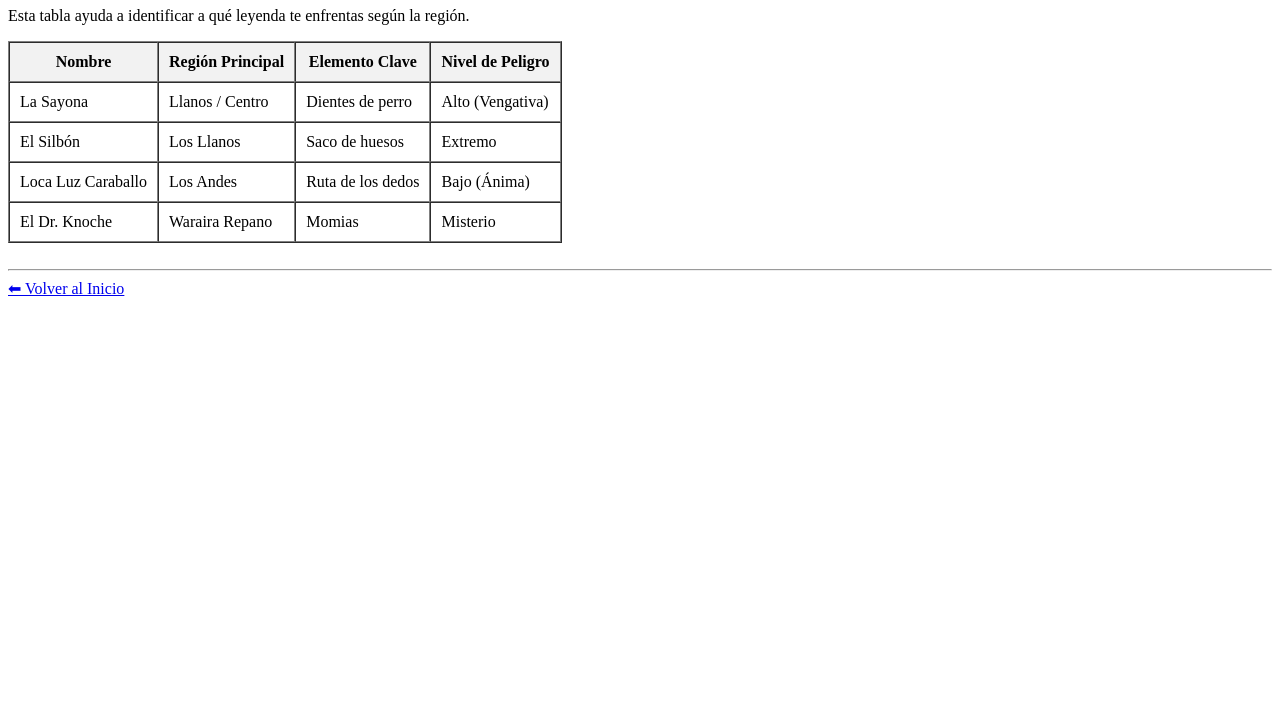
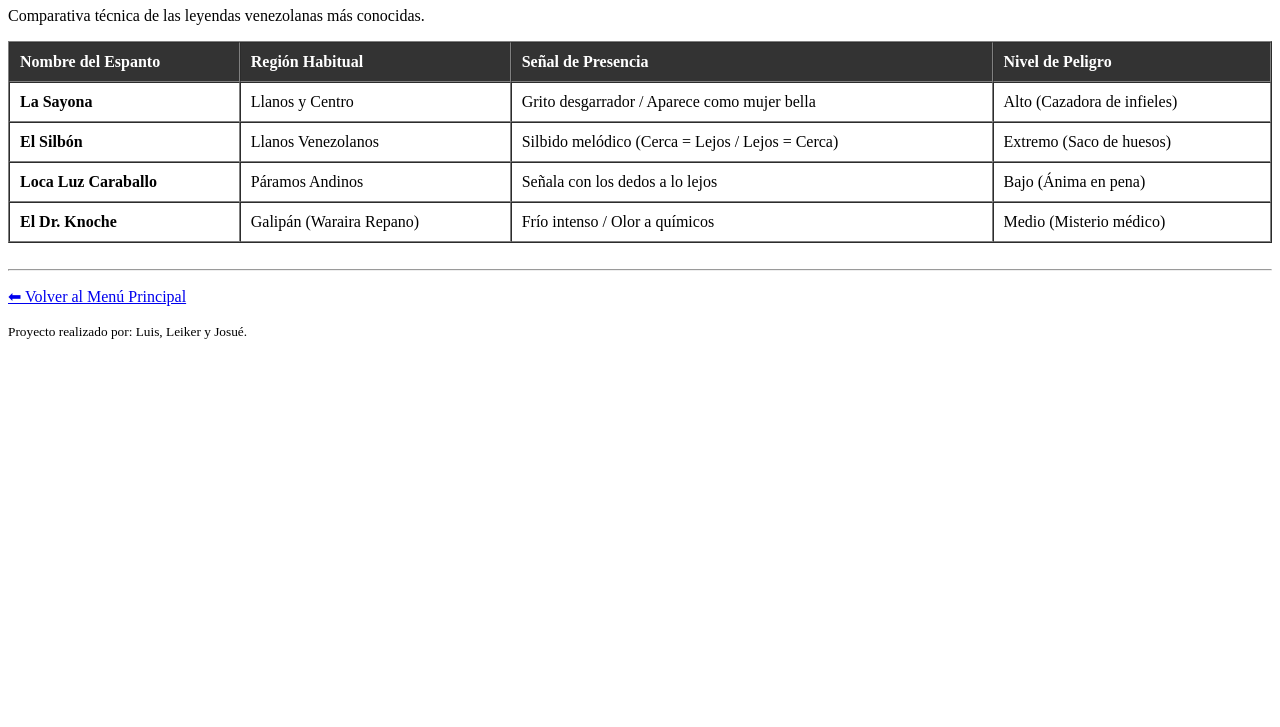
Before and after one commit to Hitori6756/Proyecto-Mitos-Leyendas, a plain HTML site: page tabla.html in a window 1280 px wide. Shown: the part 73-800 px from the top of the page. Drawn offline with Linux system fonts and the light colour scheme.

Commit message:
Update tabla.html with new title and content

```diff
--- a/tabla.html
+++ b/tabla.html
@@ -2,51 +2,56 @@
 <html lang="es">
 <head>
     <meta charset="UTF-8">
-    <title>Comparativa de Leyendas</title>
+    <meta name="viewport" content="width=device-width, initial-scale=1.0">
+    <title>Tabla Comparativa - Mitos de Venezuela</title>
 </head>
 <body>
-    <h1>Resumen de Espantos Venezolanos</h1>
-    <p>Esta tabla ayuda a identificar a qué leyenda te enfrentas según la región.</p>
+    <h1>Resumen de Apariciones y Peligro</h1>
+    <p>Comparativa técnica de las leyendas venezolanas más conocidas.</p>
 
-    <table border="1" cellpadding="10" cellspacing="0">
+    <table border="1" cellpadding="10" cellspacing="0" style="width: 100%; text-align: left;">
         <thead>
-            <tr style="background-color: #f2f2f2;">
-                <th>Nombre</th>
-                <th>Región Principal</th>
-                <th>Elemento Clave</th>
+            <tr style="background-color: #333; color: white;">
+                <th>Nombre del Espanto</th>
+                <th>Región Habitual</th>
+                <th>Señal de Presencia</th>
                 <th>Nivel de Peligro</th>
             </tr>
         </thead>
         <tbody>
             <tr>
-                <td>La Sayona</td>
-                <td>Llanos / Centro</td>
-                <td>Dientes de perro</td>
-                <td>Alto (Vengativa)</td>
+                <td><strong>La Sayona</strong></td>
+                <td>Llanos y Centro</td>
+                <td>Grito desgarrador / Aparece como mujer bella</td>
+                <td>Alto (Cazadora de infieles)</td>
             </tr>
             <tr>
-                <td>El Silbón</td>
-                <td>Los Llanos</td>
-                <td>Saco de huesos</td>
-                <td>Extremo</td>
+                <td><strong>El Silbón</strong></td>
+                <td>Llanos Venezolanos</td>
+                <td>Silbido melódico (Cerca = Lejos / Lejos = Cerca)</td>
+                <td>Extremo (Saco de huesos)</td>
             </tr>
             <tr>
-                <td>Loca Luz Caraballo</td>
-                <td>Los Andes</td>
-                <td>Ruta de los dedos</td>
-                <td>Bajo (Ánima)</td>
+                <td><strong>Loca Luz Caraballo</strong></td>
+                <td>Páramos Andinos</td>
+                <td>Señala con los dedos a lo lejos</td>
+                <td>Bajo (Ánima en pena)</td>
             </tr>
             <tr>
-                <td>El Dr. Knoche</td>
-                <td>Waraira Repano</td>
-                <td>Momias</td>
-                <td>Misterio</td>
+                <td><strong>El Dr. Knoche</strong></td>
+                <td>Galipán (Waraira Repano)</td>
+                <td>Frío intenso / Olor a químicos</td>
+                <td>Medio (Misterio médico)</td>
             </tr>
         </tbody>
     </table>
 
     <br>
     <hr>
-    <a href="index.html">⬅ Volver al Inicio</a>
+    <p><a href="index.html">⬅ Volver al Menú Principal</a></p>
+
+    <footer>
+        <p><small>Proyecto realizado por: Luis, Leiker y Josué.</small></p>
+    </footer>
 </body>
 </html>
```
